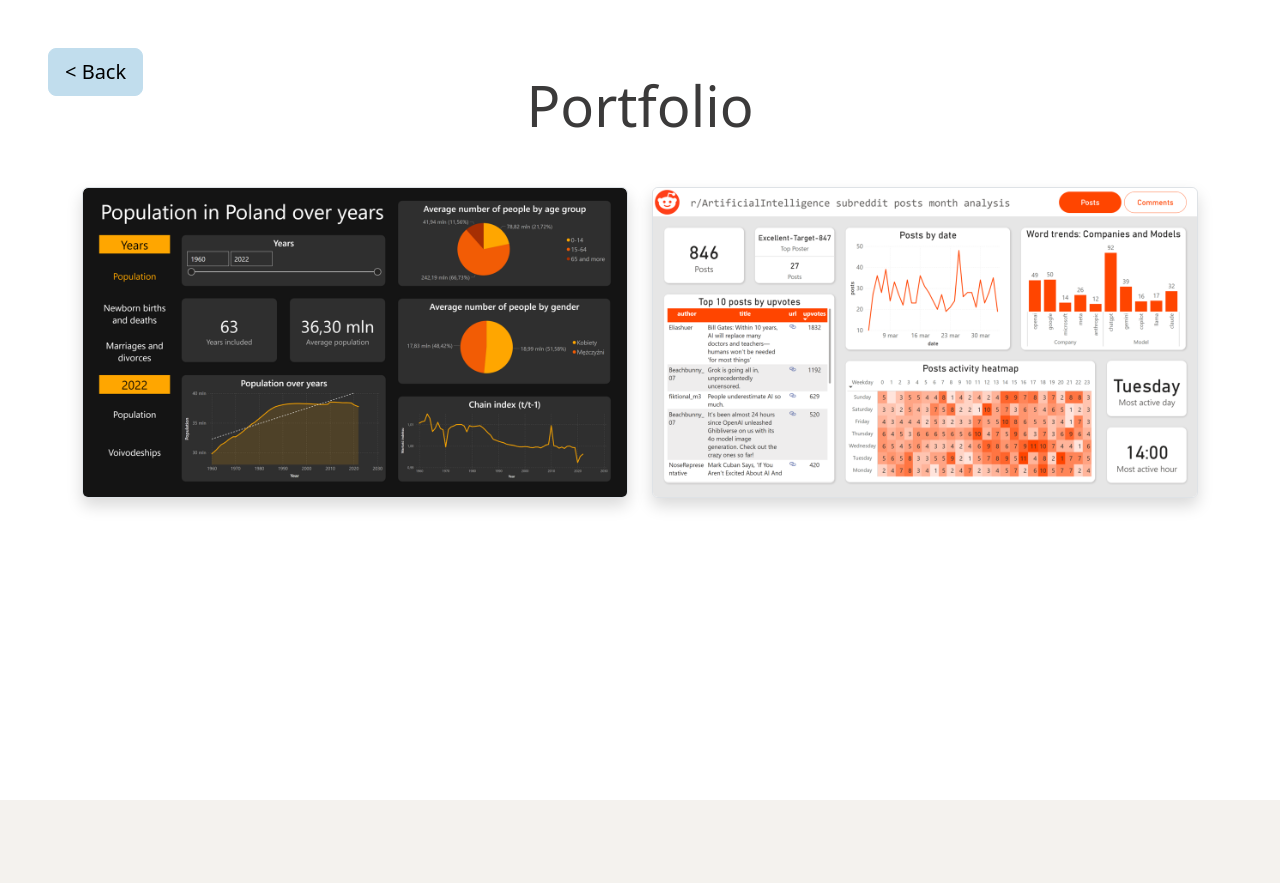
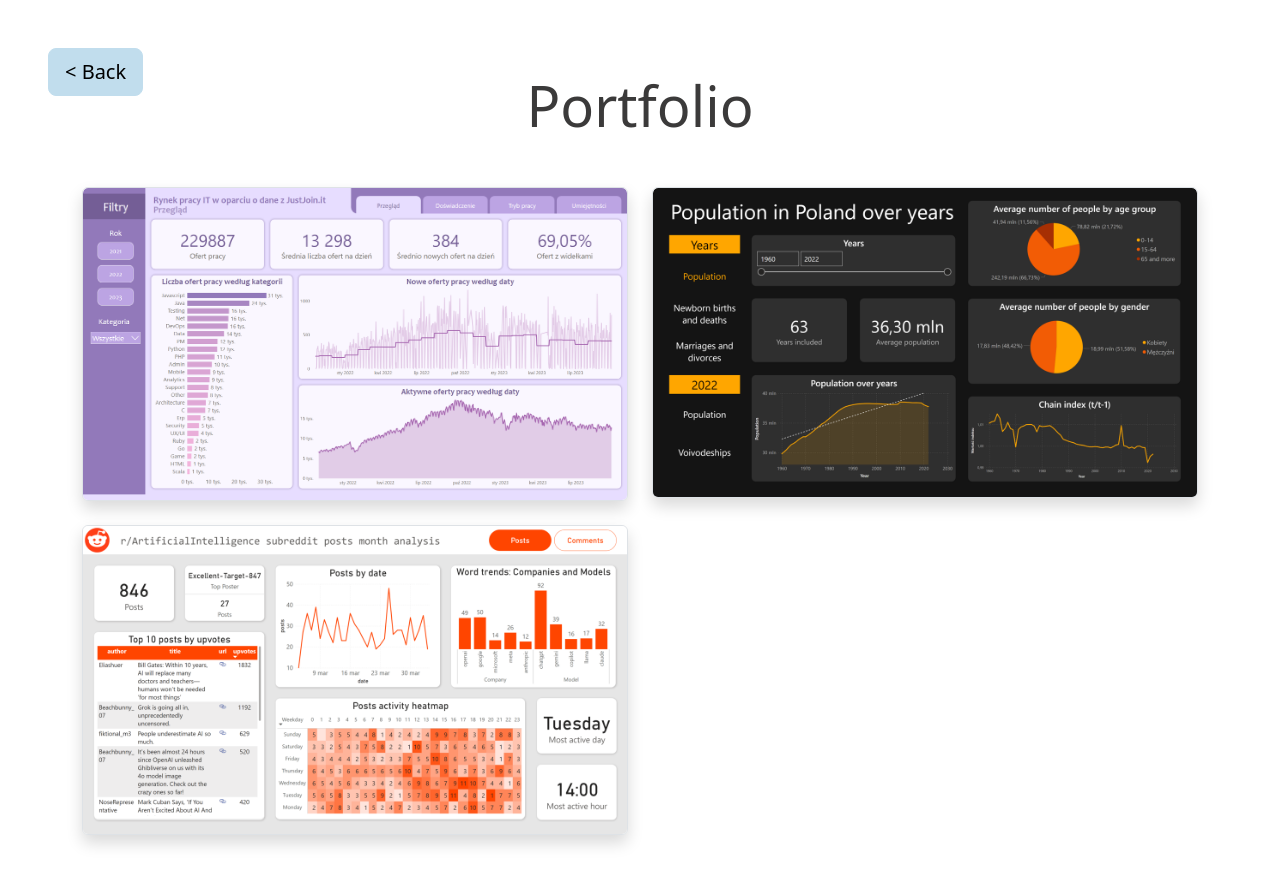
Before and after one commit to LauraSzymanska/portfolio, an Angular app: page /portfolio#/portfolio in a window 1280 px wide. Before the commit the page ends 800 px from the top, so only its background shows below. Built offline with nearby package versions, Linux system fonts and the light colour scheme.

Commit message:
added new dashboard

```diff
--- a/src/views/portfolio/portfolio.component.html
+++ b/src/views/portfolio/portfolio.component.html
@@ -8,12 +8,26 @@
       <h1 class="mb-5 display-4">Portfolio</h1>
 
       <div class="row g-4">
+
+        <div class="col-md-6">
+          <a href="https://app.powerbi.com/view?r=eyJrIjoiOWExODIwYTItYWUwZC00M2VjLWI3NDUtZTUwZDVlZDgzMzE4IiwidCI6ImRmODY3OWNkLWE4MGUtNDVkOC05OWFjLWM4M2VkN2ZmOTVhMCJ9" class="text-white mt-2 fs-5" target="_blank">
+              <div class="card project-card border shadow position-relative overflow-hidden">
+              <img src="dashboards/jobmarket.png" alt="Population Dashboard" class="card-img-top img-fluid">
+              <div class="overlay d-flex flex-column justify-content-center align-items-center text-white text-center p-3">
+                  <h5 class="fw-bold">IT job market based on data from JustJoinIT (PL)</h5>
+                  <p class="mb-0 fs-6">Labor market analysis in the IT industry from 2021 to 2023, based on job offers from the JustJoin.it portal. The report presents trends in the total number of job postings over time, as well as breakdowns by experience level, work mode, and skills.</p>
+                  <p class="text-decoration-underline fs-5">Open</p>
+              </div>
+            </div>
+          </a>
+        </div>
+
         <div class="col-md-6">
             <a href="https://app.powerbi.com/view?r=eyJrIjoiNTZhNGQ0Y2ItYjhhZS00NWNjLTk1YWItM2JmOTg5ZThlMDZkIiwidCI6ImRmODY3OWNkLWE4MGUtNDVkOC05OWFjLWM4M2VkN2ZmOTVhMCJ9" class="text-white mt-2 fs-5" target="_blank">
                 <div class="card project-card border shadow position-relative overflow-hidden">
                 <img src="dashboards/population.png" alt="Population Dashboard" class="card-img-top img-fluid">
                 <div class="overlay d-flex flex-column justify-content-center align-items-center text-white text-center p-3">
-                    <h5 class="fw-bold">Population Dashboard</h5>
+                    <h5 class="fw-bold">Population Dashboard (EN)</h5>
                     <p class="mb-0 fs-6">An analysis about the population trends in Poland from 1960 to 2022, including average population figures, demographic breakdowns by age and gender, and changes illustrated by chain index and yearly growth.</p>
                     <p class="text-decoration-underline fs-5">Open</p>
                 </div>
@@ -26,7 +40,7 @@
                 <div class="card project-card border shadow position-relative overflow-hidden">
                 <img src="dashboards/subreddit.png" alt="Subreddit Dashboard" class="card-img-top img-fluid">
                 <div class="overlay d-flex flex-column justify-content-center align-items-center text-white text-center p-3">
-                    <h5 class="fw-bold">Subreddit Dashboard</h5>
+                    <h5 class="fw-bold">Subreddit Dashboard (EN)</h5>
                     <p class="mb-0 fs-6">A monthly analysis of r/ArtificialIntelligence subreddit posts, highlighting top contributors, posting trends, popular keywords, and peak activity times.</p>
                     <p class="text-decoration-underline fs-5">Open</p>
                 </div>
```
Also changed, not shown: public/dashboards/jobmarket.png (added).
